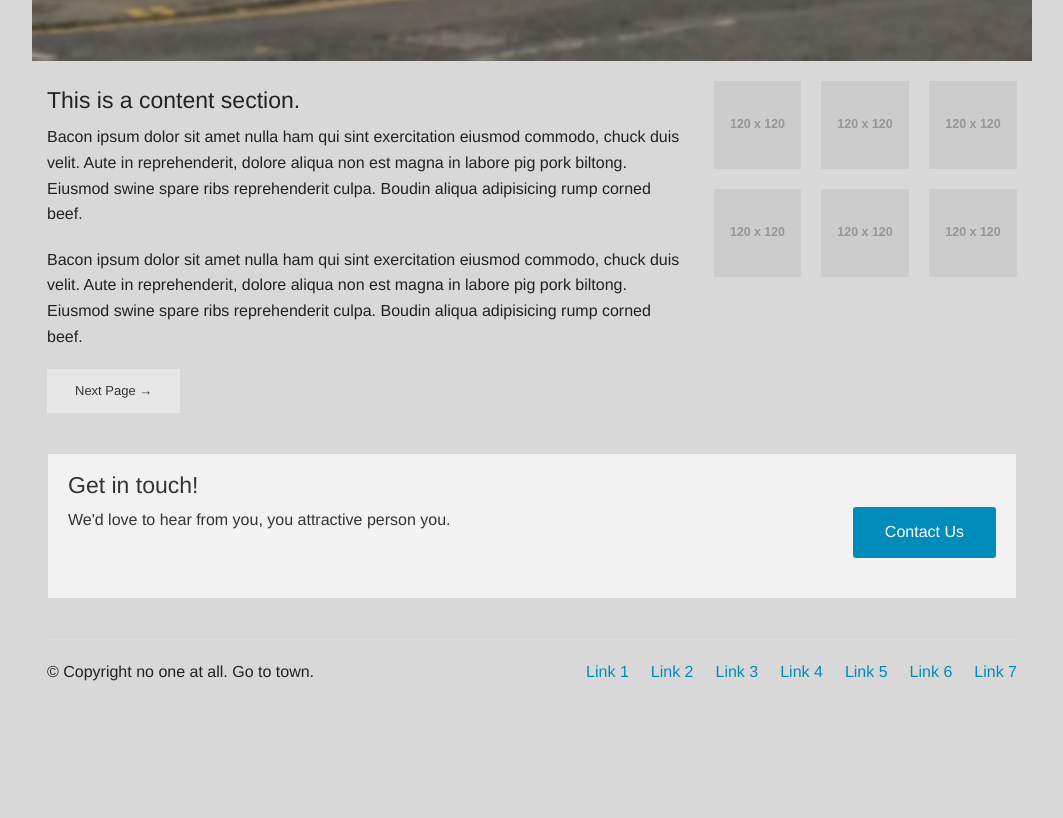
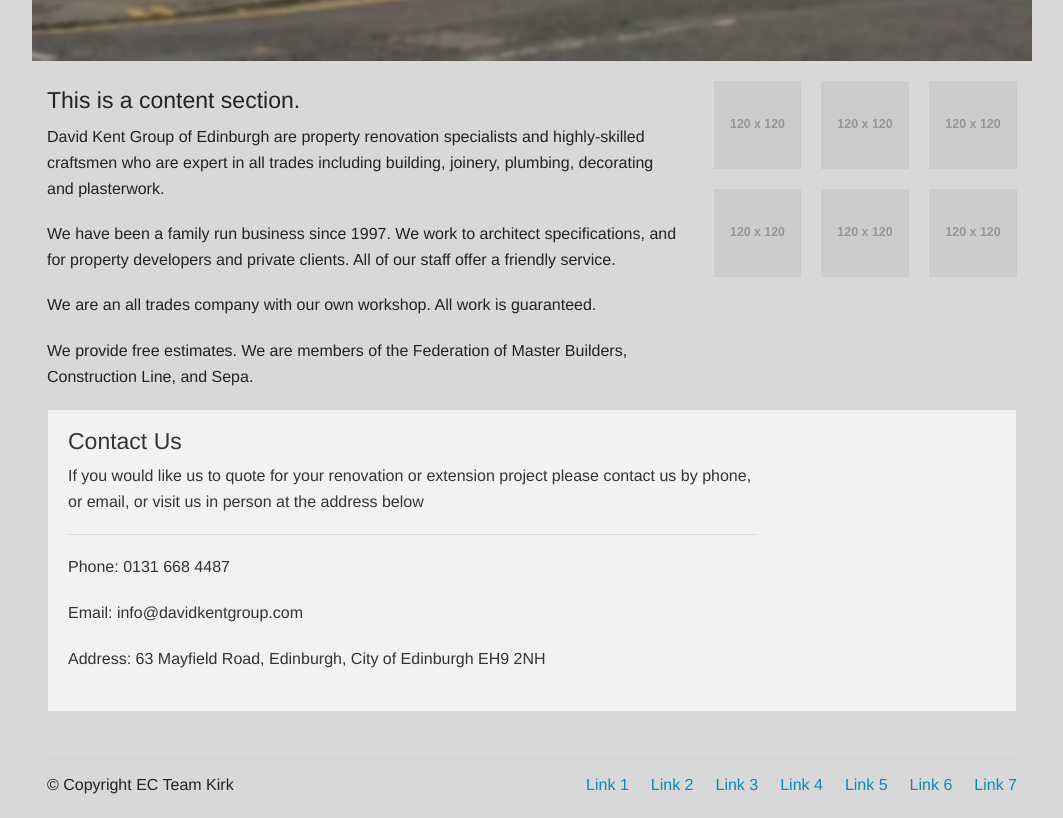
Before and after one commit to SaltedCashew/EC-Hackaton, a plain HTML site: page index.html in a window 1280 px wide. Shown: the part 760-1578 px from the top of the page, without its empty margins (108-1171 px from the left). Before the commit the page ends 1465 px from the top, so only its background shows below. Drawn offline with Linux system fonts and the light colour scheme; placeholder pictures from the web are drawn by us.

Commit message:
added content

```diff
--- a/index.html
+++ b/index.html
@@ -40,9 +40,13 @@
 
         <div class="large-8 columns">
           <h4>This is a content section.</h4>
-          <p>Bacon ipsum dolor sit amet nulla ham qui sint exercitation eiusmod commodo, chuck duis velit. Aute in reprehenderit, dolore aliqua non est magna in labore pig pork biltong. Eiusmod swine spare ribs reprehenderit culpa. Boudin aliqua adipisicing rump corned beef.</p>
-          <p>Bacon ipsum dolor sit amet nulla ham qui sint exercitation eiusmod commodo, chuck duis velit. Aute in reprehenderit, dolore aliqua non est magna in labore pig pork biltong. Eiusmod swine spare ribs reprehenderit culpa. Boudin aliqua adipisicing rump corned beef.</p>
-          <p><a href="#" class="secondary small button">Next Page →</a></p>
+          <p>David Kent Group of Edinburgh are property renovation specialists and highly-skilled craftsmen who are expert in all trades including building, joinery, plumbing, decorating and plasterwork.</p>
+
+          <p>We have been a family run business since 1997.  We work to architect specifications, and for property developers and private clients.  All of our staff offer a friendly service.</p>
+
+          <p>We are an all trades company with our own workshop.  All work is guaranteed.</p>
+
+          <p>We provide free estimates.  We are members of the Federation of Master Builders, Construction Line, and Sepa.</p>
         </div>
 
         <div class="large-4 columns">
@@ -67,14 +71,15 @@
         <div class="large-12 columns">
 
           <div class="panel">
-            <h4>Get in touch!</h4>
+            <h4>Contact Us</h4>
 
             <div class="row">
               <div class="large-9 columns">
-                <p>We'd love to hear from you, you attractive person you.</p>
-              </div>
-              <div class="large-3 columns">
-                <a href="#" class="radius button right">Contact Us</a>
+                <p>If you would like us to quote for your renovation or extension project please contact us by phone, or email, or visit us in person at the address below</p>
+                <hr>
+                <p>Phone: 0131 668 4487</p>
+                <p>Email: info@davidkentgroup.com</p>
+                <p>Address: 63 Mayfield Road, Edinburgh, City of Edinburgh EH9 2NH</p>
               </div>
             </div>
           </div>
@@ -90,7 +95,7 @@
           <hr/>
           <div class="row">
             <div class="large-6 columns">
-              <p>© Copyright no one at all. Go to town.</p>
+              <p>© Copyright EC Team Kirk</p>
             </div>
             <div class="large-6 columns">
               <ul class="inline-list right">
```
